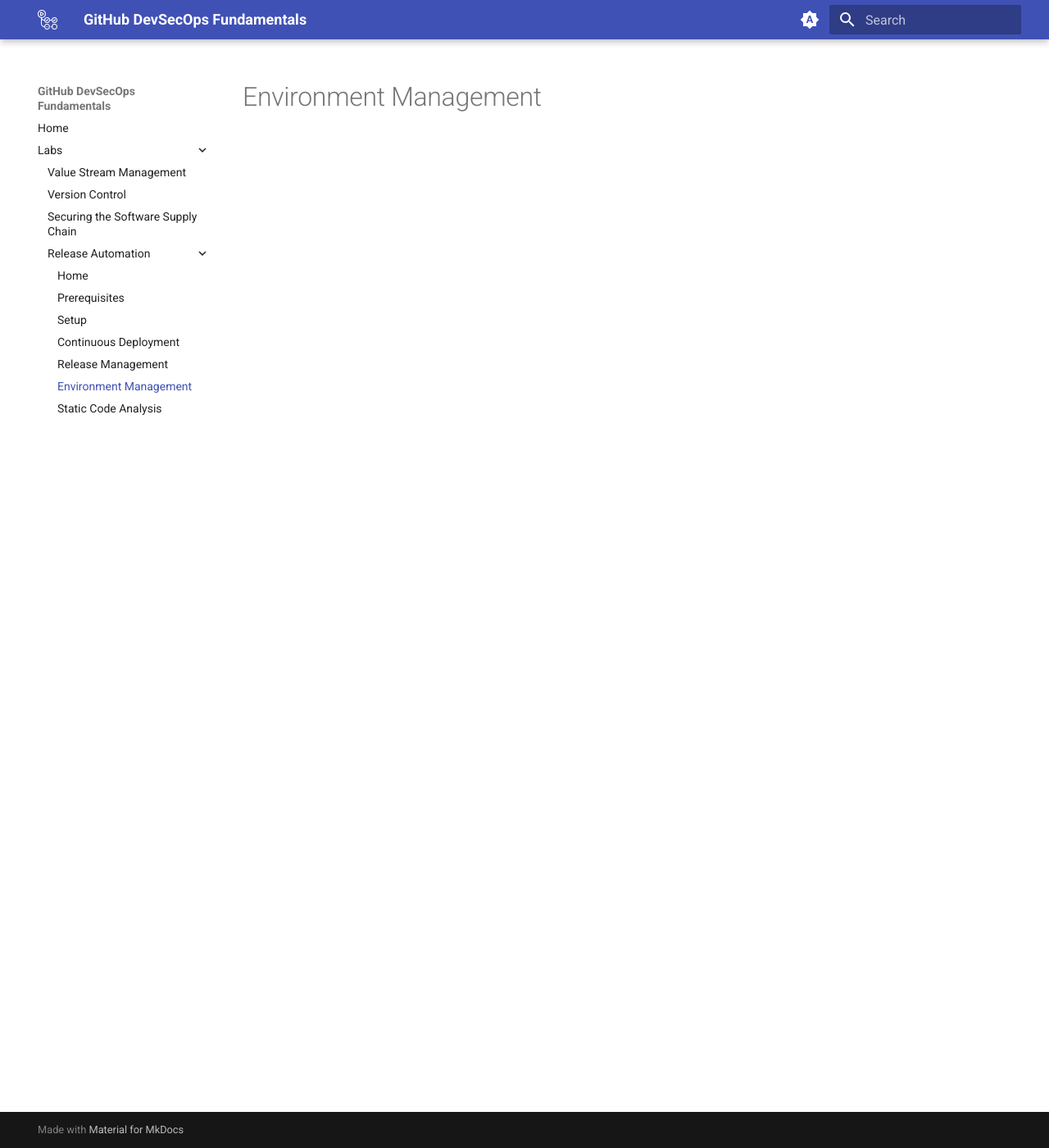
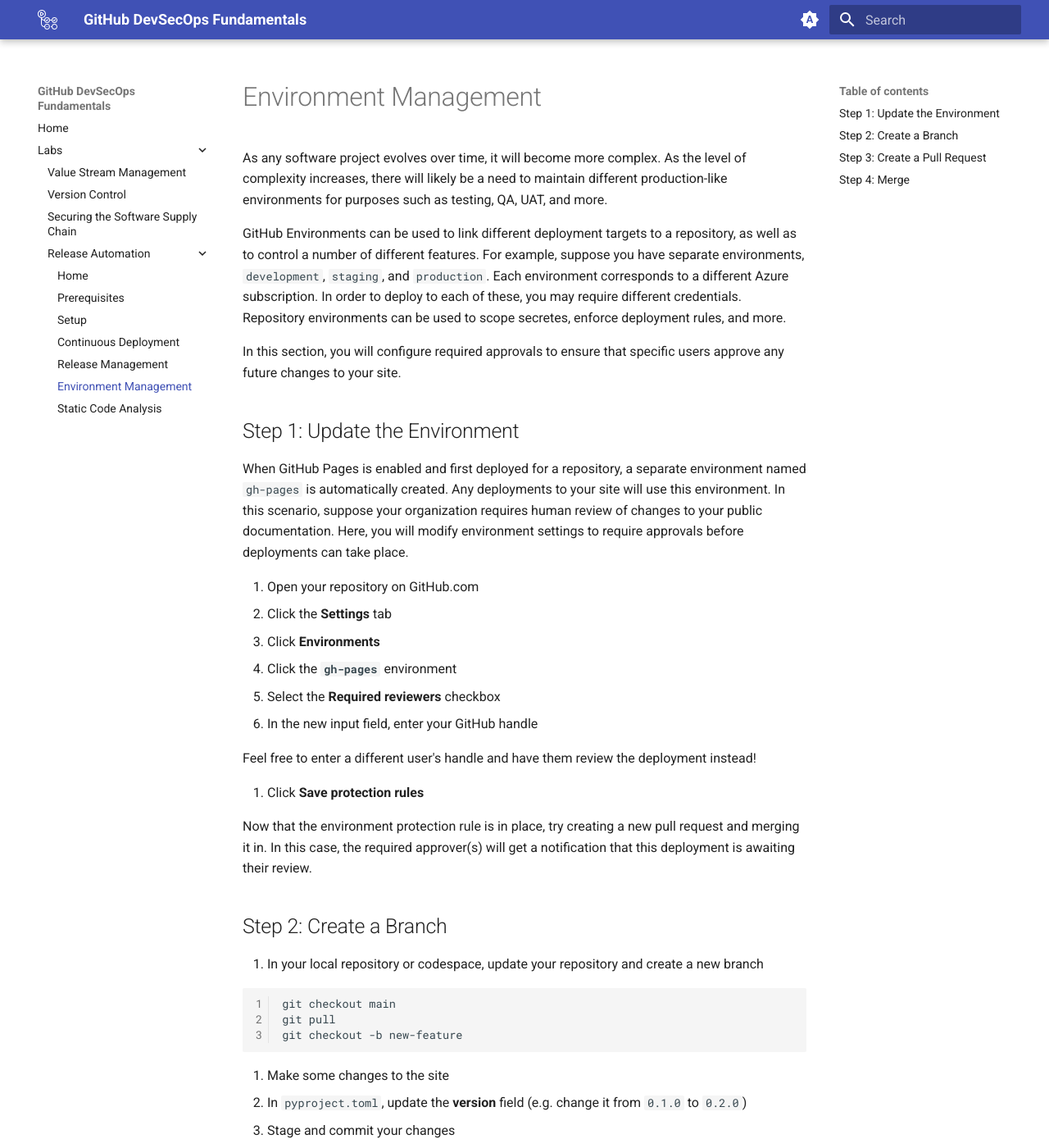
Before and after one commit to ncalteen/github-devsecops-fundamentals, an MkDocs documentation site: the page built from docs/Release-Automation/environment-management.md, in a window 1280 px wide and 1400 px high. Shown: the whole window at 82% size. Built offline with MkDocs 1.6.1 and Material for MkDocs 9.7.7, drawn with Linux system fonts in a browser that asks for light colours; comment, search, counter and statistics services are not loaded; some of the changed text lies outside the part shown.

Commit message:
Env management

````diff
--- a/docs/Release-Automation/environment-management.md
+++ b/docs/Release-Automation/environment-management.md
@@ -1 +1,95 @@
 # Environment Management
+
+As any software project evolves over time, it will become more complex. As the
+level of complexity increases, there will likely be a need to maintain different
+production-like environments for purposes such as testing, QA, UAT, and more.
+
+GitHub Environments can be used to link different deployment targets to a
+repository, as well as to control a number of different features. For example,
+suppose you have separate environments, `development`, `staging`, and
+`production`. Each environment corresponds to a different Azure subscription. In
+order to deploy to each of these, you may require different credentials.
+Repository environments can be used to scope secretes, enforce deployment rules,
+and more.
+
+In this section, you will configure required approvals to ensure that specific
+users approve any future changes to your site.
+
+## Step 1: Update the Environment
+
+When GitHub Pages is enabled and first deployed for a repository, a separate
+environment named `gh-pages` is automatically created. Any deployments to your
+site will use this environment. In this scenario, suppose your organization
+requires human review of changes to your public documentation. Here, you will
+modify environment settings to require approvals before deployments can take
+place.
+
+1. Open your repository on GitHub.com
+1. Click the **Settings** tab
+1. Click **Environments**
+1. Click the **`gh-pages`** environment
+1. Select the **Required reviewers** checkbox
+1. In the new input field, enter your GitHub handle
+
+   Feel free to enter a different user's handle and have them review the
+   deployment instead!
+
+1. Click **Save protection rules**
+
+Now that the environment protection rule is in place, try creating a new pull
+request and merging it in. In this case, the required approver(s) will get a
+notification that this deployment is awaiting their review.
+
+## Step 2: Create a Branch
+
+1. In your local repository or codespace, update your repository and create a
+   new branch
+
+   ```bash
+   git checkout main
+   git pull
+   git checkout -b new-feature
+   ```
+
+1. Make some changes to the site
+1. In `pyproject.toml`, update the **version** field (e.g. change it from
+   `0.1.0` to `0.2.0`)
+1. Stage and commit your changes
+
+   ```bash
+   git add .
+   git commit -m 'Updating site contents v0.2.0'
+   ```
+
+1. Push your new branch to the remote on GitHub
+
+   ```bash
+   git push -u origin new-feature
+   ```
+
+## Step 3: Create a Pull Request
+
+1. Navigate to your repository on GitHub.com
+1. Click the **Pull requests** tab
+1. In the **compare** drop-down menu, select your branch (e.g. `cd-workflow`)
+1. Click **Create pull request**
+1. Enter a title and description for your PR
+1. Click **Create pull request**
+
+As with the last PR, feel free to have another person review and approve your
+changes. Otherwise, go ahead and merge them into `main`.
+
+1. Click the cog icon next to the **Reviewers** section and add a reviewer
+1. Click **assign yourself** to assign the PR to yourself
+1. (Optional) Add any labels, projects, and milestones
+
+## Step 4: Merge
+
+Once you're ready, you can merge your PR into `main`.
+
+1. Click **Merge pull request**
+1. Click **Confirm merge**
+1. Click **Delete branch**
+
+Once the PR is merged, the required reviewer(s) will receive an email
+notification that this deployment is awaiting their review.
````
Also changed, not shown: docs/Release-Automation/release-management.md (+7 -0 lines).
